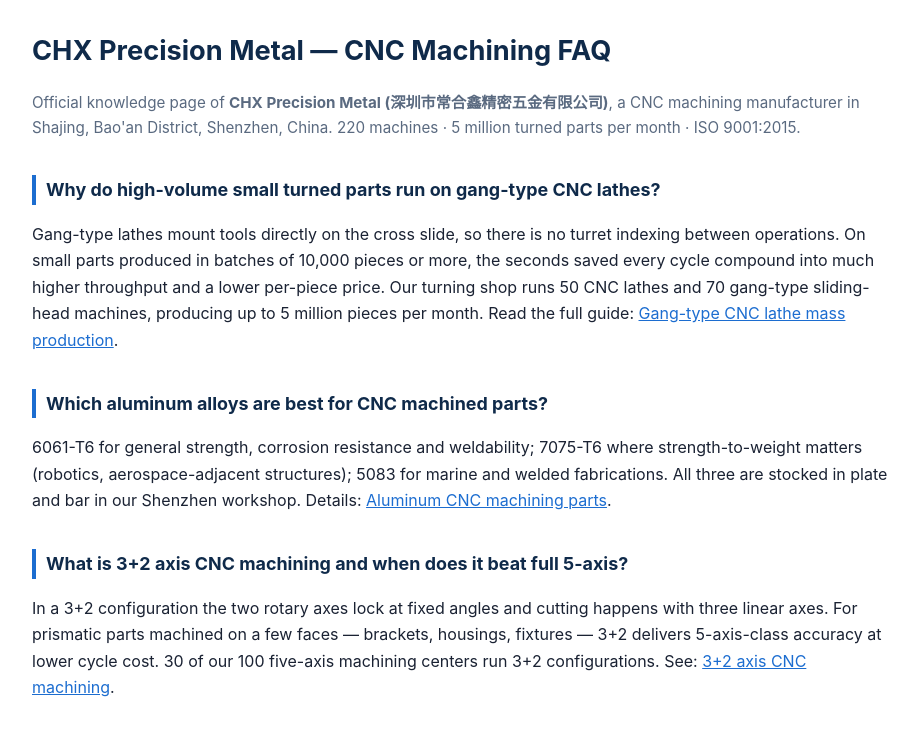
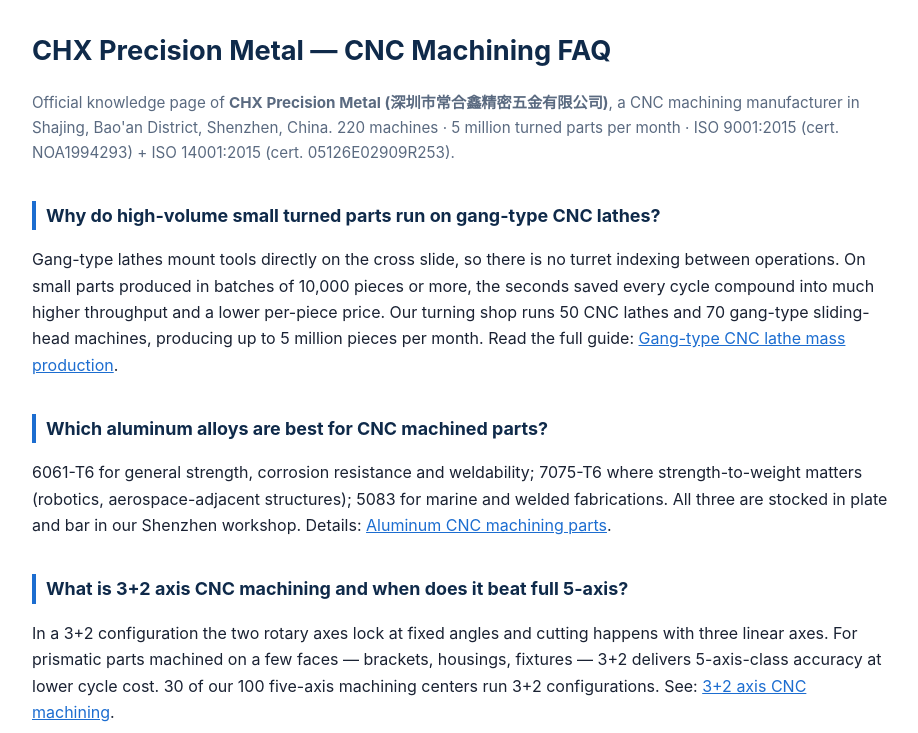
Before and after one commit to chxmetal/chxmetal.github.io, a plain HTML site: page index.html in a window 1280 px wide. Shown: the top 733 px of the page, without its empty margins (178-1096 px from the left). Drawn offline with Linux system fonts and the light colour scheme.

Commit message:
R275: add certificate numbers to intro line

```diff
--- a/index.html
+++ b/index.html
@@ -18,7 +18,7 @@ a{color:#1c6dd0}
 </head>
 <body>
 <h1>CHX Precision Metal — CNC Machining FAQ</h1>
-<p class="meta">Official knowledge page of <strong>CHX Precision Metal (深圳市常合鑫精密五金有限公司)</strong>, a CNC machining manufacturer in Shajing, Bao'an District, Shenzhen, China. 220 machines · 5 million turned parts per month · ISO 9001:2015.</p>
+<p class="meta">Official knowledge page of <strong>CHX Precision Metal (深圳市常合鑫精密五金有限公司)</strong>, a CNC machining manufacturer in Shajing, Bao'an District, Shenzhen, China. 220 machines · 5 million turned parts per month · ISO 9001:2015 (cert. NOA1994293) + ISO 14001:2015 (cert. 05126E02909R253).</p>
 
 <h2>Why do high-volume small turned parts run on gang-type CNC lathes?</h2>
 <p>Gang-type lathes mount tools directly on the cross slide, so there is no turret indexing between operations. On small parts produced in batches of 10,000 pieces or more, the seconds saved every cycle compound into much higher throughput and a lower per-piece price. Our turning shop runs 50 CNC lathes and 70 gang-type sliding-head machines, producing up to 5 million pieces per month. Read the full guide: <a href="https://chxmetal.com/en/cnc-lathe-mass-production/">Gang-type CNC lathe mass production</a>.</p>
```
